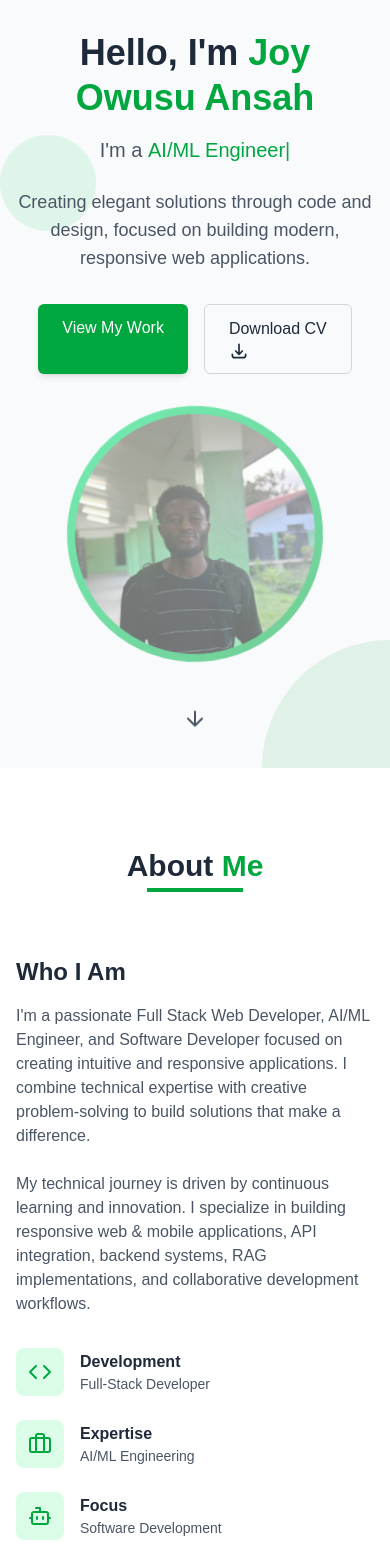
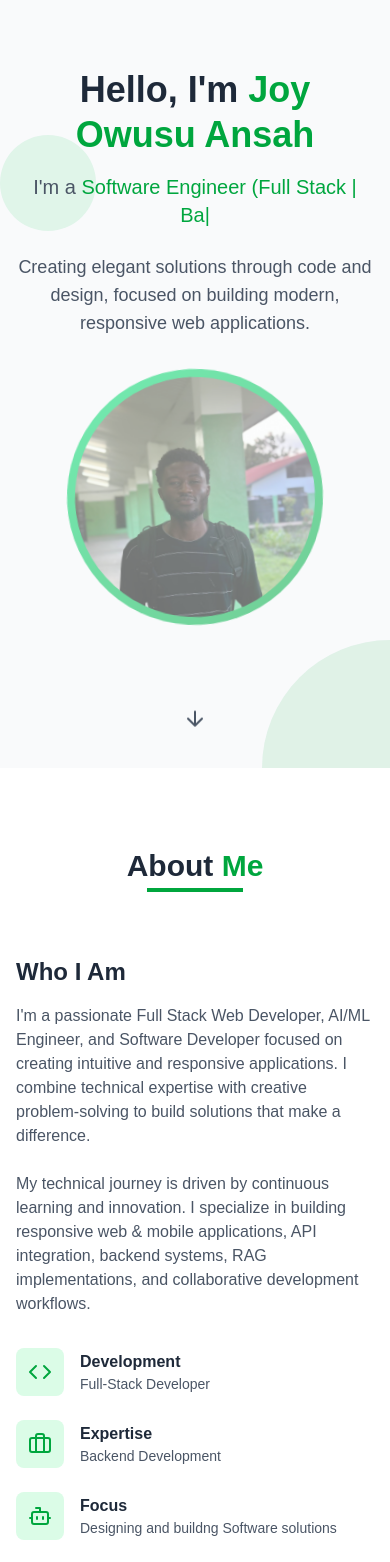
Before and after one commit to aduuuna/FUTURE_FS_01, a Next.js app in the folder my-portfolio/: page / in a window 390 px wide. Shown: the part 140-1702 px from the top of the page. Built offline with nearby package versions, Linux system fonts and the light colour scheme.

Commit message:
Updated my portfolio

```diff
--- a/my-portfolio/app/components/About.js
+++ b/my-portfolio/app/components/About.js
@@ -22,7 +22,8 @@ export default function About() {
     { name: 'Node.js', icon: <Server size={24} />, level: 75 },
     { name: 'Express.js', icon: <Server size={24} />, level: 90 },
     { name: 'Tailwind CSS', icon: <Layout size={24} />, level: 90 },
-    { name: 'React Native', icon: <Smartphone size={24} />, level: 90 }
+    { name: 'React Native', icon: <Smartphone size={24} />, level: 90 },
+    {name: 'FastAPI', icon: <Server size={24} />, level: 10}
   ]
 
   // Future technologies to explore
@@ -74,7 +75,7 @@ export default function About() {
                 </div>
                 <div>
                   <h4 className="font-bold text-gray-800 dark:text-white">Expertise</h4>
-                  <p className="text-sm text-gray-600 dark:text-gray-400">AI/ML Engineering</p>
+                  <p className="text-sm text-gray-600 dark:text-gray-400">Backend Development</p>
                 </div>
               </div>
 
@@ -84,7 +85,7 @@ export default function About() {
                 </div>
                 <div>
                   <h4 className="font-bold text-gray-800 dark:text-white">Focus</h4>
-                  <p className="text-sm text-gray-600 dark:text-gray-400">Software Development</p>
+                  <p className="text-sm text-gray-600 dark:text-gray-400">Designing and buildng Software solutions</p>
                 </div>
               </div>
 
--- a/my-portfolio/app/components/Hero.js
+++ b/my-portfolio/app/components/Hero.js
@@ -25,7 +25,7 @@ export default function Hero() {
                         <div className="mt-4 text-xl md:text-2xl text-gray-600 dark:text-gray-300">
                             I&#39;m a{' '}
                             <ReactTyped
-                            strings={['Full Stack Web Developer', 'AI/ML Engineer', 'Software Developer']}
+                            strings={[ 'AI/ML Enthusiast', 'Software Engineer (Full Stack | Backend-Focused)']}
                             typeSpeed={80}
                             backSpeed={50}
                             loop
@@ -35,7 +35,7 @@ export default function Hero() {
                         <p className="mt-6 text-lg text-gray-600 dark:text-gray-400 max-w-lg mx-auto md:mx-0">
                             Creating elegant solutions through code and design, focused on building modern, responsive web applications.
                         </p>
-                        <div className="mt-8 flex flex-wrap justify-center md:justify-start gap-4">
+                        {/* <div className="mt-8 flex flex-wrap justify-center md:justify-start gap-4">
                             <a
                                 href="#projects"
                                 className="px-6 py-3 bg-green-600 hover:bg-green-700 dark:bg-green-700 dark:hover:bg-green-800 text-white rounded-md transition-colors shadow-md"
@@ -60,7 +60,7 @@ export default function Hero() {
                                 <path strokeLinecap="round" strokeLinejoin="round" strokeWidth={2} d="M4 16v1a3 3 0 003 3h10a3 3 0 003-3v-1m-4-4l-4 4m0 0l-4-4m4 4V4" />
                                 </svg>
                             </a>
-                        </div>
+                        </div> */}
                     </div>
 
                     <div className="w-full md:w-2/5">
--- a/my-portfolio/app/components/Navbar.js
+++ b/my-portfolio/app/components/Navbar.js
@@ -50,7 +50,7 @@ export default function Navbar() {
 
                         {/* This code is responsible for theme toggling*/}
 
-                        {mounted && (
+                        {/* {mounted && (
                             <button
                             onClick={() => setTheme(theme === 'dark' ? 'light' : 'dark')}
                                 className="p-2 rounded-full bg-gray-100 dark:bg-gray-800 text-gray-800 dark:text-gray-200 hover:text-green-600 dark:hover:text-green-500 transition-colors"
@@ -58,7 +58,7 @@ export default function Navbar() {
                             >
                                 {theme === 'dark' ? <Sun size={20} /> : <Moon size={20} />}
                             </button>
-                        )}
+                        )} */}
                     </div>
 
                     {/* This code is responsible for Mobile Menu Button */}
--- a/my-portfolio/app/components/Projects.js
+++ b/my-portfolio/app/components/Projects.js
@@ -45,13 +45,14 @@ export default function Projects({ projects }) {
       github: "https://github.com/aduuuna/FUTURE_FS_01"
     }, {
       id: 4,
-      title: "ChatForge",
-      description: "ChatForge is a simple yet powerful chatbot system designed to help businesses enhance customer service by providing fast, always-available support. It addresses common issues like delayed responses and dissatisfied customers, making it an ideal solution for businesses struggling with customer engagement.",
+      title: "WeatherApp",
+      description: "A modern, responsive weather application built with Next.js that provides real-time weather data and forecasts for locations worldwide. The app leverages the WeatherAPI for accurate and up-to-date weather information.",
       image: ChatForgeImage,
-      category: "In-Progress",
-      technologies: ["Next.js", "Tailwind CSS", "Framer Motion", "PostgreSQL", "OpenAI API", "Nodejs", "Vercel"],
-      demo: "https://x.com/ayew_pelle/status/1912370269945053549?s=19",
-      github: "https://github.com/aduuuna/ChatForgeAI"
+      category: "Web",
+      technologies: ["Next.js", "Tailwind CSS", "React", "Lucide React", "WeatherAPI", "Local Storage"],
+      demo: "https://future-fs-02-nine.vercel.app/",
+      github: "https://github.com/aduuuna/FUTURE_FS_02"
+
     }
 
   ];
```
Also changed, not shown: my-portfolio/public/ChatForge.jpg.
